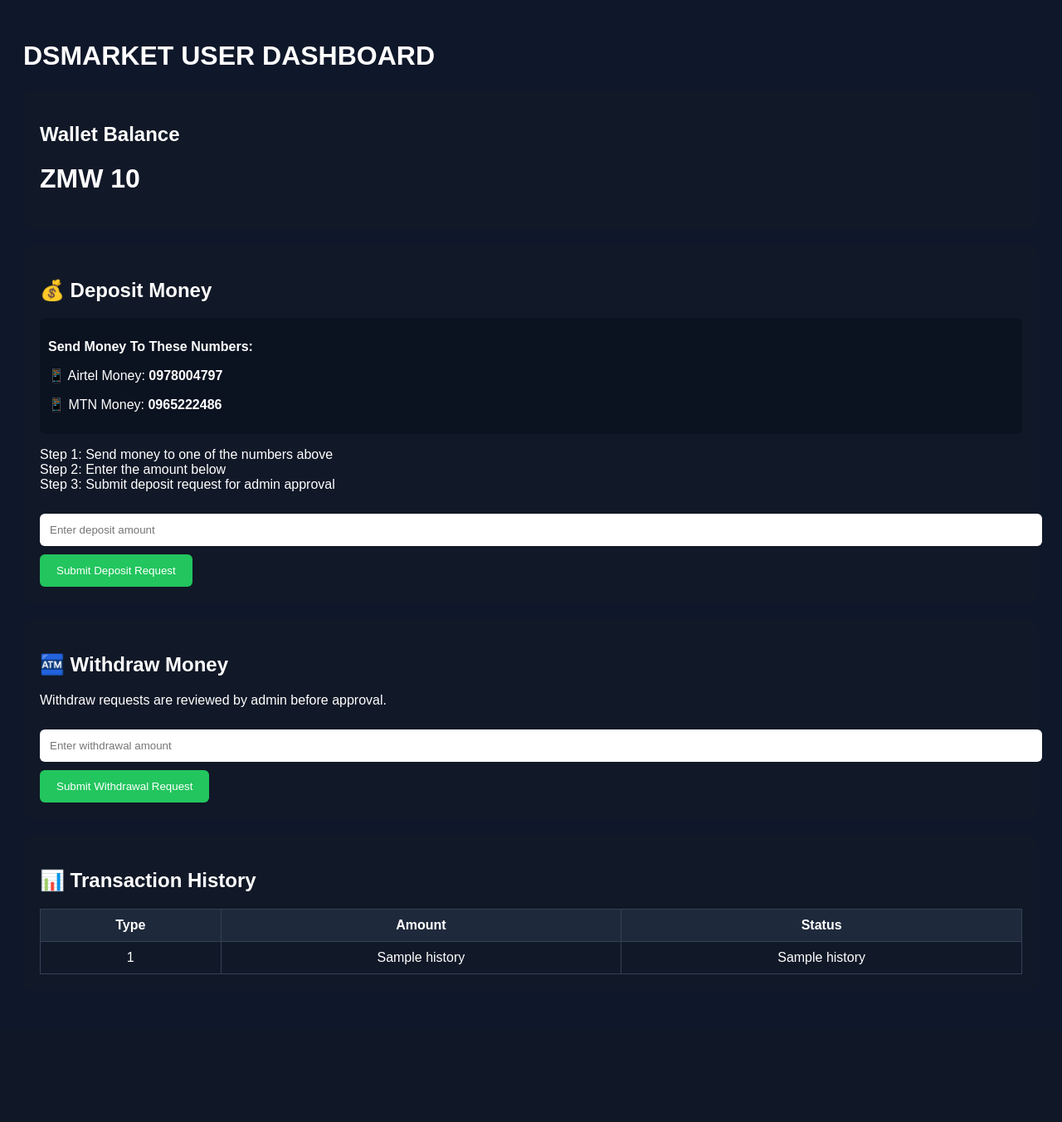
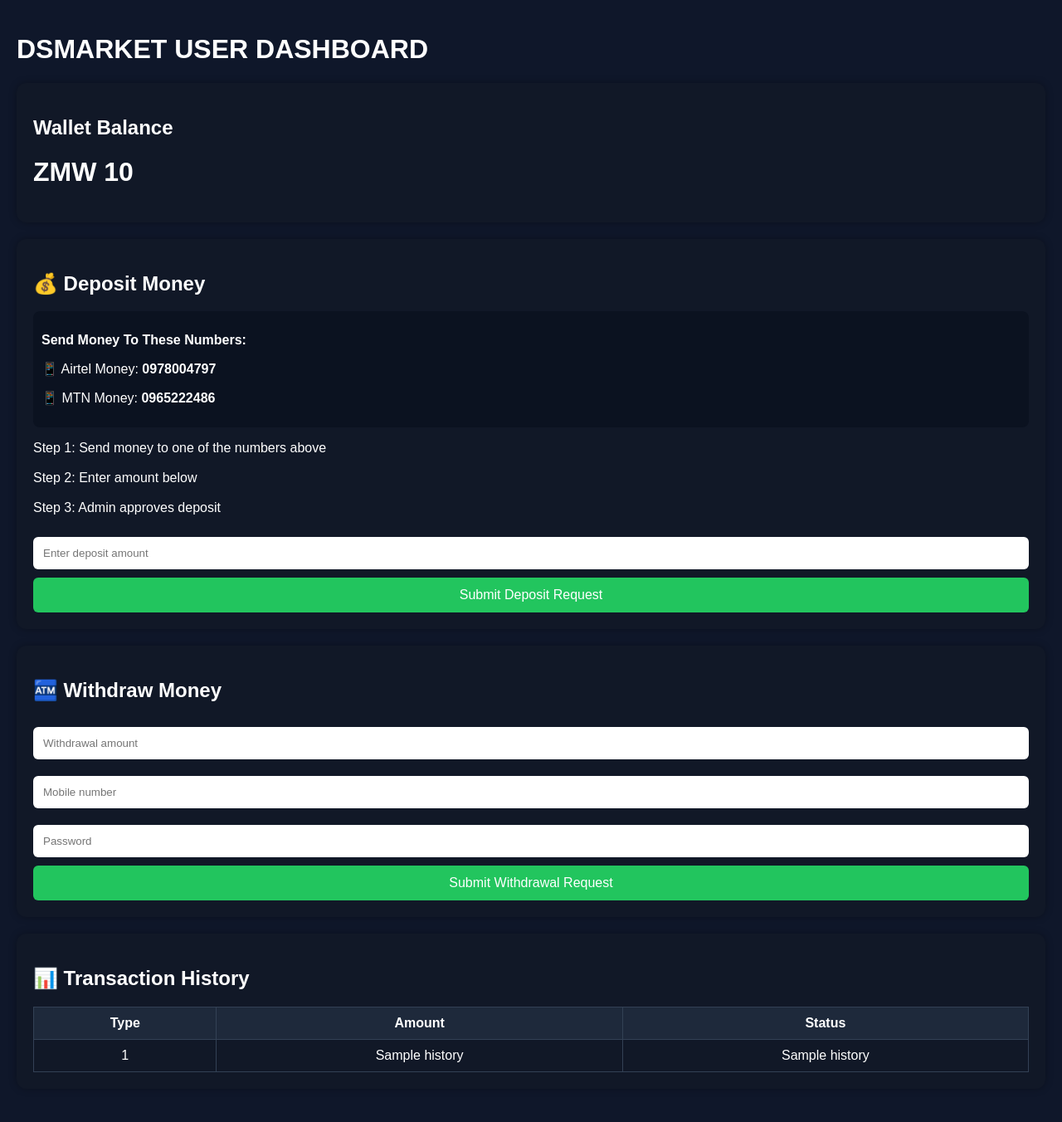
Before and after one commit to dsmarket/dsmarket, a Flask app: template templates/dashboard.html in a window 1280 px wide. Shown: the whole page at 83% size. Before the commit the page ends 1174 px from the top, so only its background shows below. Run offline with Flask 3, Linux system fonts and the light colour scheme; the template is opened without the code that fills it: most values are stand-ins (such as "Sample title", 1, 10 or a date in 2020).

Commit message:
Add files via upload

```diff
--- a/requirements.txt
+++ b/requirements.txt
@@ -1,3 +1,2 @@
 flask
-werkzeug
 gunicorn
--- /dev/null
+++ b/static/service-worker.js
@@ -0,0 +1,6 @@
+self.addEventListener('install', event => {
+    console.log('Service Worker Installed');
+});
+
+self.addEventListener('fetch', event => {
+});
--- a/templates/dashboard.html
+++ b/templates/dashboard.html
@@ -1,14 +1,33 @@
 <!DOCTYPE html>
 <html>
 <head>
+
     <title>DSMARKET Dashboard</title>
 
+    <!-- PWA SUPPORT -->
+    <link rel="manifest" href="/static/manifest.json">
+
+    <meta name="theme-color" content="#0f172a">
+
+    <meta name="viewport" content="width=device-width, initial-scale=1.0">
+
+    <script>
+        if ('serviceWorker' in navigator) {
+            navigator.serviceWorker.register('/static/service-worker.js')
+            .then(function() {
+                console.log("Service Worker Registered");
+            });
+        }
+    </script>
+
     <style>
+
         body{
             font-family:Arial;
             background:#0f172a;
             color:white;
             padding:20px;
+            margin:0;
         }
 
         .card{
@@ -16,6 +35,7 @@
             padding:20px;
             border-radius:12px;
             margin-bottom:20px;
+            box-shadow:0 0 10px rgba(0,0,0,0.3);
         }
 
         input{
@@ -25,6 +45,7 @@
             margin-bottom:10px;
             border:none;
             border-radius:6px;
+            box-sizing:border-box;
         }
 
         button{
@@ -34,6 +55,8 @@
             padding:12px 20px;
             border-radius:6px;
             cursor:pointer;
+            width:100%;
+            font-size:16px;
         }
 
         table{
@@ -58,7 +81,9 @@
             border-radius:8px;
             margin-top:10px;
         }
+
     </style>
+
 </head>
 
 <body>
@@ -66,48 +91,99 @@
 <h1>DSMARKET USER DASHBOARD</h1>
 
 <div class="card">
+
     <h2>Wallet Balance</h2>
+
     <h1>ZMW {{ balance }}</h1>
+
 </div>
 
 <div class="card">
+
     <h2>💰 Deposit Money</h2>
 
     <div class="highlight">
+
         <p><strong>Send Money To These Numbers:</strong></p>
-        <p>📱 Airtel Money: <strong>0978004797</strong></p>
-        <p>📱 MTN Money: <strong>0965222486</strong></p>
+
+        <p>📱 Airtel Money:
+            <strong>0978004797</strong>
+        </p>
+
+        <p>📱 MTN Money:
+            <strong>0965222486</strong>
+        </p>
+
     </div>
 
     <p>
-        Step 1: Send money to one of the numbers above<br>
-        Step 2: Enter the amount below<br>
-        Step 3: Submit deposit request for admin approval
+        Step 1: Send money to one of the numbers above
+        <br><br>
+
+        Step 2: Enter amount below
+        <br><br>
+
+        Step 3: Admin approves deposit
     </p>
 
     <form action="/deposit" method="POST">
-        <input type="number" name="amount" placeholder="Enter deposit amount" required>
-        <button type="submit">Submit Deposit Request</button>
+
+        <input
+            type="number"
+            name="amount"
+            placeholder="Enter deposit amount"
+            required
+        >
+
+        <button type="submit">
+            Submit Deposit Request
+        </button>
+
     </form>
+
 </div>
 
 <div class="card">
+
     <h2>🏧 Withdraw Money</h2>
 
-    <p>
-        Withdraw requests are reviewed by admin before approval.
-    </p>
+    <form action="/withdraw" method="POST">
 
-    <form action="/withdraw" method="POST">
-        <input type="number" name="amount" placeholder="Enter withdrawal amount" required>
-        <button type="submit">Submit Withdrawal Request</button>
+        <input
+            type="number"
+            name="amount"
+            placeholder="Withdrawal amount"
+            required
+        >
+
+        <input
+            type="text"
+            name="number"
+            placeholder="Mobile number"
+            required
+        >
+
+        <input
+            type="password"
+            name="password"
+            placeholder="Password"
+            required
+        >
+
+        <button type="submit">
+            Submit Withdrawal Request
+        </button>
+
     </form>
+
 </div>
 
 <div class="card">
+
     <h2>📊 Transaction History</h2>
 
     <table>
+
         <tr>
             <th>Type</th>
             <th>Amount</th>
@@ -115,13 +191,17 @@
         </tr>
 
         {% for h in history %}
+
         <tr>
             <td>{{ h[0] }}</td>
             <td>{{ h[1] }}</td>
             <td>{{ h[2] }}</td>
         </tr>
+
         {% endfor %}
+
     </table>
+
 </div>
 
 </body>
```
Also changed, not shown: static/icon.png (added), static/manifest.json (added).
